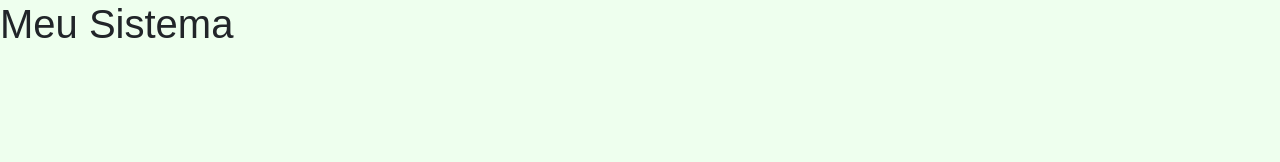
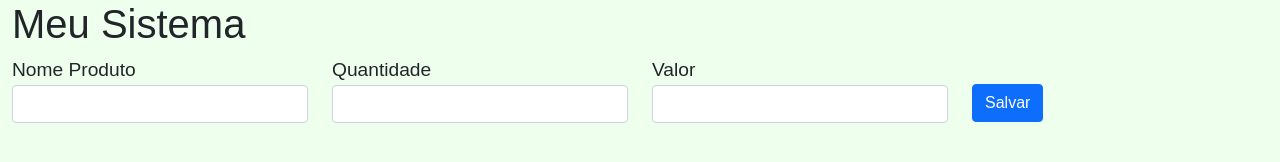
Before and after one commit to Ewbortoletto/javascript2, a plain HTML site: page index.html in a window 1280 px wide. Drawn offline with nearby package versions, Linux system fonts and the light colour scheme.

Commit message:
meus commits

```diff
--- a/index.html
+++ b/index.html
@@ -11,8 +11,40 @@
     <link rel="stylesheet" href="style.css">
 </head>
 
-<body onload="carregamentoPagina()">
-    <h1>Meu Sistema</h1>
+<body>
+    <div class="container-fluid">
+        <h1>Meu Sistema</h1>
+        <div class="row">
+            <div class="col-md-3">
+                <div class="form-group">
+                    <label>Nome Produto</label>
+                    <input type="text" class="form-control" id="nmProduto" />
+                </div>
+            </div>
+            <div class="col-md-3">
+                <div class="form-group">
+                    <label>Quantidade</label>
+                    <input type="number" class="form-control" id="quantidade" />
+                </div>
+            </div>
+            <div class="col-md-3">
+                <div class="form-group">
+                    <label>Valor</label>
+                    <input type="number" step="0.01" class="form-control" id="vlrProduto" />
+                </div>
+            </div>
+            <div class="col-md-3">
+                <div class="align-right">
+                    <button type="button" class="btn btn-primary" id="btnSalvar">
+                        Salvar
+                    </button>
+
+                </div>
+
+            </div>
+        </div>
+    </div>
+
 
 
     <script type="text/javascript" src="jquery-3.6.0.min.js"></script>
--- a/index.js
+++ b/index.js
@@ -1,3 +1,10 @@
-function carregamentoPagina() {
-    alert("mensagem apresentada no carregamento do sistema");
-}
+// function carregamentoPagina() {
+//     alert("mensagem apresentada no carregamento do sistema");
+// }
+
+// $(() => {
+//     //Codigo executado no carregamento do sistema
+//     alert("mensagem apresentada no carregamento do sistema");
+
+
+// })
--- a/style.css
+++ b/style.css
@@ -3,3 +3,12 @@ body {
     font-family: Arial;
     font-size: 1.2rem;
 }
+
+//.align-right{
+display: flex;
+justify-content: flex-end;
+}
+
+.align-right button {
+    margin-top: 28px;
+}
```
